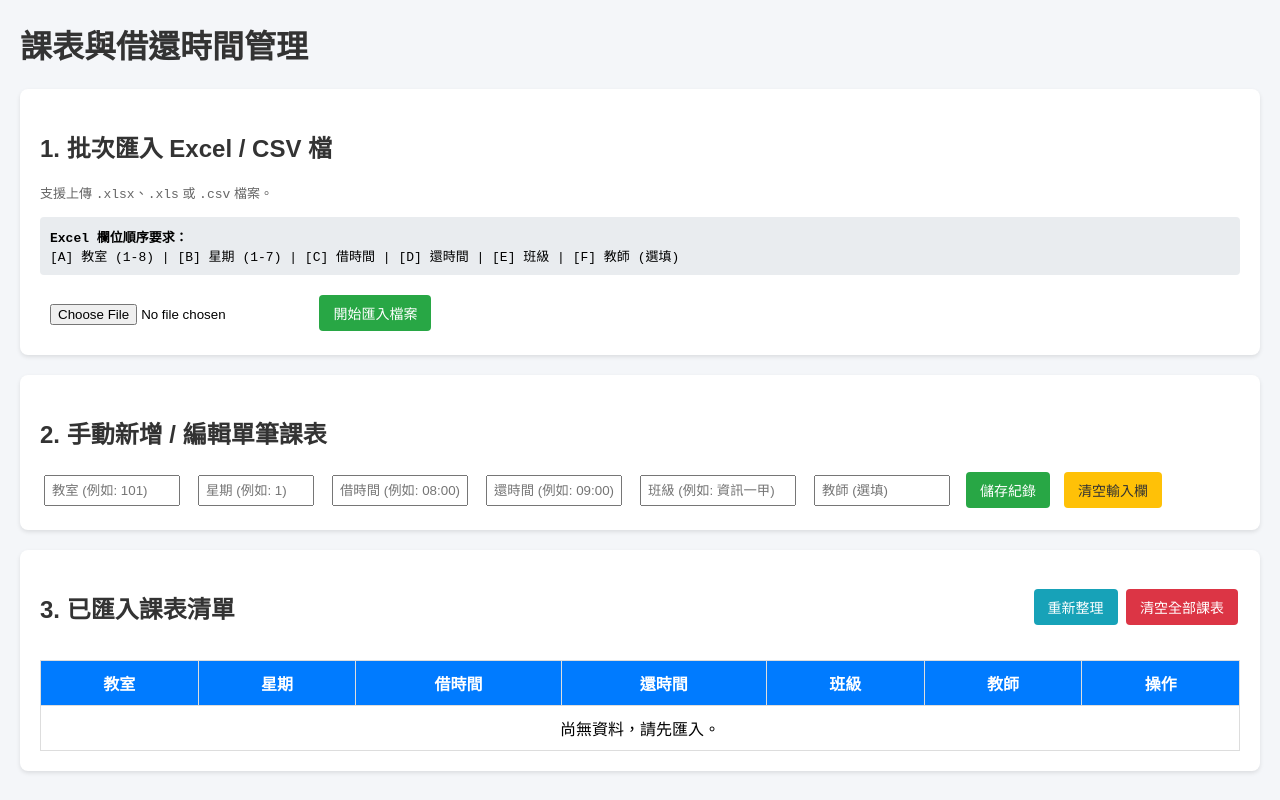
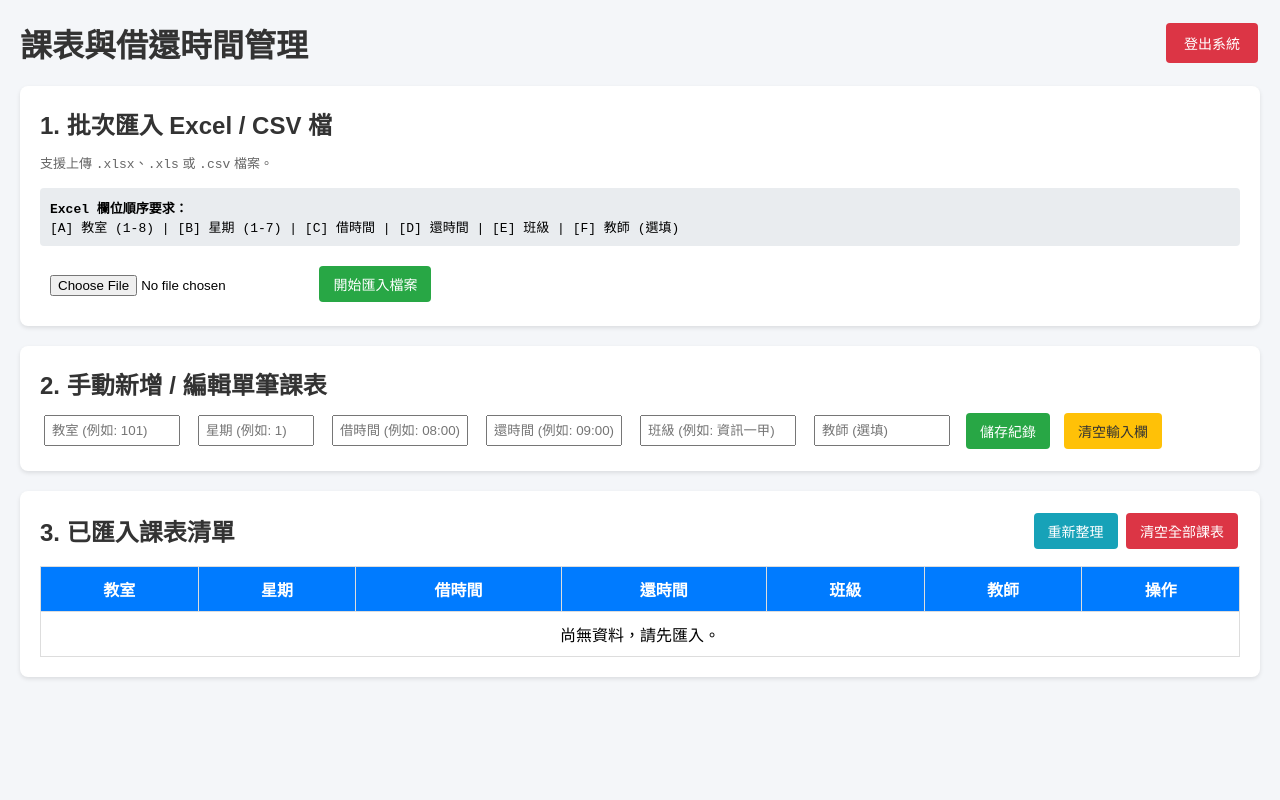
Before and after one commit to s1307110taivstpedutw-star/storage-system, a website: page public/schedule.html in a window 1280 px wide. Drawn offline with Linux system fonts and the light colour scheme; no server answers.

Commit message:
Update schedule.html

```diff
--- a/public/schedule.html
+++ b/public/schedule.html
@@ -5,7 +5,8 @@
   <title>課表與借還時間管理系統</title>
   <style>
     body { font-family: Arial, sans-serif; margin: 20px; background-color: #f4f6f9; }
-    h1, h2 { color: #333; }
+    h1, h2 { color: #333; margin: 0; }
+    .header-bar { display: flex; justify-content: space-between; align-items: center; margin-bottom: 20px; }
     .card { background: white; padding: 20px; margin-bottom: 20px; border-radius: 8px; box-shadow: 0 2px 4px rgba(0,0,0,0.1); }
     table { width: 100%; border-collapse: collapse; margin-top: 15px; }
     th, td { border: 1px solid #ddd; padding: 10px; text-align: center; }
@@ -23,7 +24,10 @@
 </head>
 <body>
 
-  <h1>課表與借還時間管理</h1>
+  <div class="header-bar">
+    <h1>課表與借還時間管理</h1>
+    <button class="btn-danger" onclick="logout()" style="padding: 10px 18px;">登出系統</button>
+  </div>
 
   <!-- 1. Excel / CSV 批次檔案上傳區塊 -->
   <div class="card">
@@ -219,6 +223,24 @@
       if (result.success) loadSchedule();
     }
 
+    // 登出功能
+    async function logout() {
+      if (!confirm('確定要登出系統嗎？')) return;
+
+      try {
+        const res = await fetch('/api/logout', { method: 'POST' });
+        const result = await res.json();
+        if (result.success) {
+          alert('已成功登出！');
+          window.location.href = '/index.html';
+        } else {
+          alert('登出失敗：' + result.message);
+        }
+      } catch (err) {
+        alert('發生錯誤：' + err.message);
+      }
+    }
+
     // 初始化讀取
     loadSchedule();
   </script>
```
